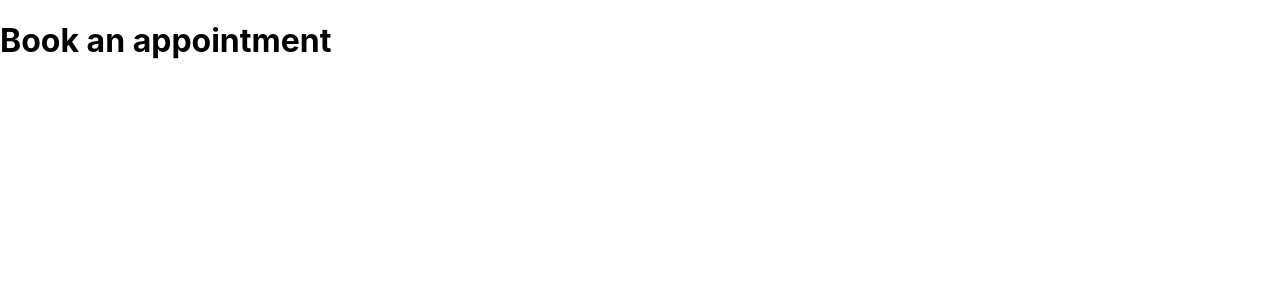
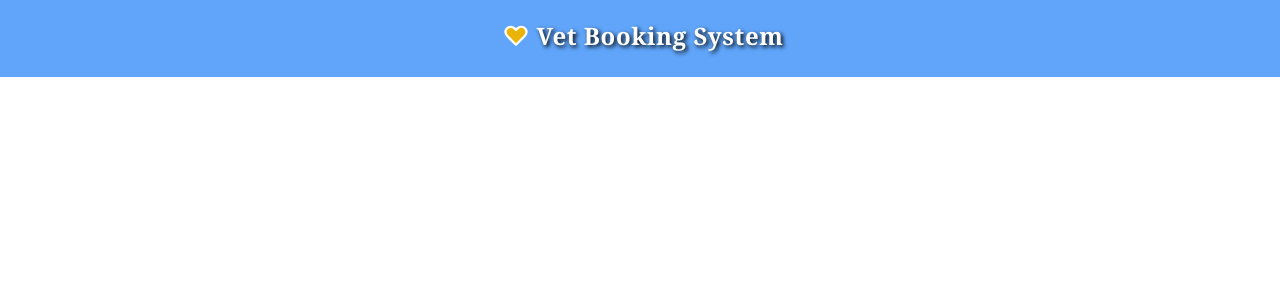
Before and after one commit to BillalAsif/vetbooking, a React (Create React App) app: page / in a window 1280 px wide. Shown: the top 300 px of the page. Built offline with nearby package versions, Linux system fonts and the light colour scheme.

Commit message:
Header update

```diff
--- a/package.json
+++ b/package.json
@@ -34,5 +34,11 @@
       "last 1 firefox version",
       "last 1 safari version"
     ]
+  },
+  "devDependencies": {
+    "@tailwindcss/typography": "^0.5.2",
+    "autoprefixer": "^10.4.2",
+    "postcss": "^8.4.8",
+    "tailwindcss": "^3.0.23"
   }
 }
--- /dev/null
+++ b/postcss.config.js
@@ -0,0 +1,6 @@
+module.exports = {
+  plugins: {
+    tailwindcss: {},
+    autoprefixer: {},
+  },
+}
--- a/src/App.css
+++ b/src/App.css
@@ -1,3 +1,12 @@
+@tailwind base;
+@tailwind components;
+@tailwind utilities;
+
 .header {
   color:black;
 }
+
+.shadow-yellow{
+  color: white;
+  text-shadow: 2px 2px 4px #000000;
+}
--- a/src/Booking.js
+++ b/src/Booking.js
@@ -4,7 +4,18 @@ import "./App.css";
 const BookingAppointment = () => {
 
     return (
-        <h1 className="header">Book an appointment</h1>
+        <>
+            <div className="tracking-wide grid mix-blend-multiply bg-blue-400 justify-items-center">
+
+                <h1 className="my-5 font-serif tracking-wide text-2xl font-semibold te-yellow-500 shadow-yellow">
+                    <svg xmlns="http://www.w3.org/2000/svg" className="fill-yellow-500 inline-block h-7 w-10 mb-2" fill="none" viewBox="0 0 24 24" stroke="currentColor" strokeWidth={2}>
+                        <path strokeLinecap="round" strokeLinejoin="round" d="M4.318 6.318a4.5 4.5 0 000 6.364L12 20.364l7.682-7.682a4.5 4.5 0 00-6.364-6.364L12 7.636l-1.318-1.318a4.5 4.5 0 00-6.364 0z" />
+                    </svg>
+                    Vet Booking System
+                </h1>
+
+            </div>
+        </>
     )
 
 }
--- a/src/index.css
+++ b/src/index.css
@@ -1,3 +1,7 @@
+@tailwind base;
+@tailwind components;
+@tailwind utilities;
+
 body {
   margin: 0;
   font-family: -apple-system, BlinkMacSystemFont, 'Segoe UI', 'Roboto', 'Oxygen',
@@ -5,6 +9,7 @@ body {
     sans-serif;
   -webkit-font-smoothing: antialiased;
   -moz-osx-font-smoothing: grayscale;
+
 }
 
 code {
--- /dev/null
+++ b/tailwind.config.js
@@ -0,0 +1,11 @@
+module.exports = {
+  content: [
+    "./src/**/*.{js,jsx,ts,tsx}",
+  ],
+  theme: {
+    extend: {},
+  },
+  plugins: [
+    require('@tailwindcss/typography'),
+  ],
+}
```
Also changed, not shown: src/logo.svg (deleted), 1 other file (tests, documents, lock files or other folders).
